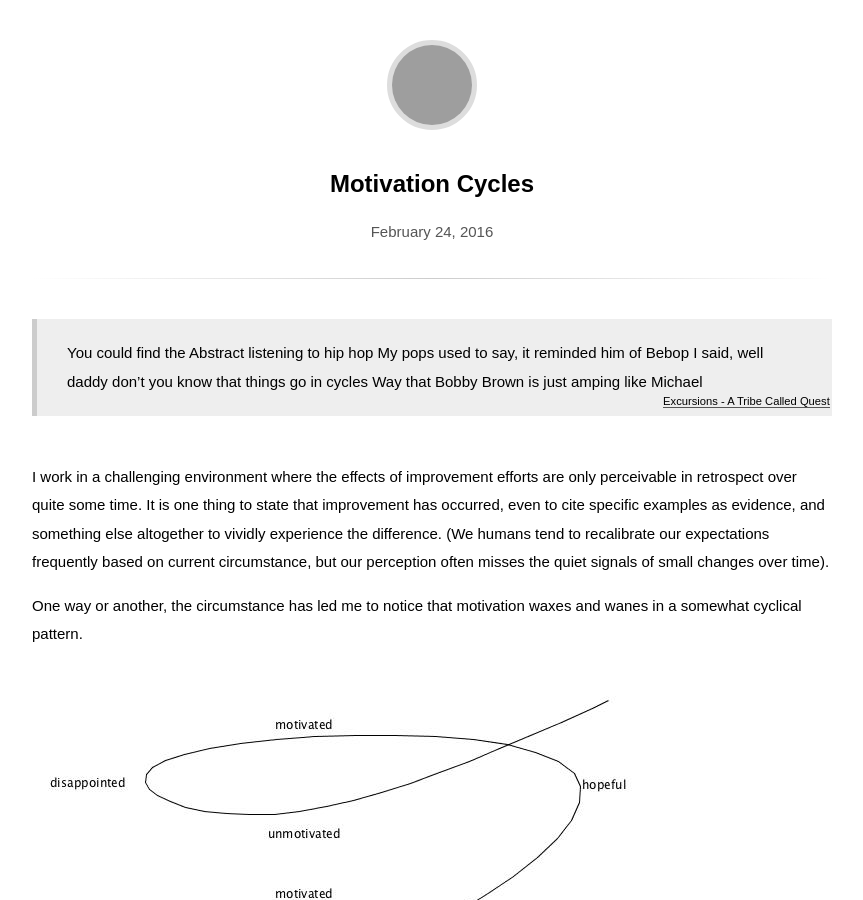
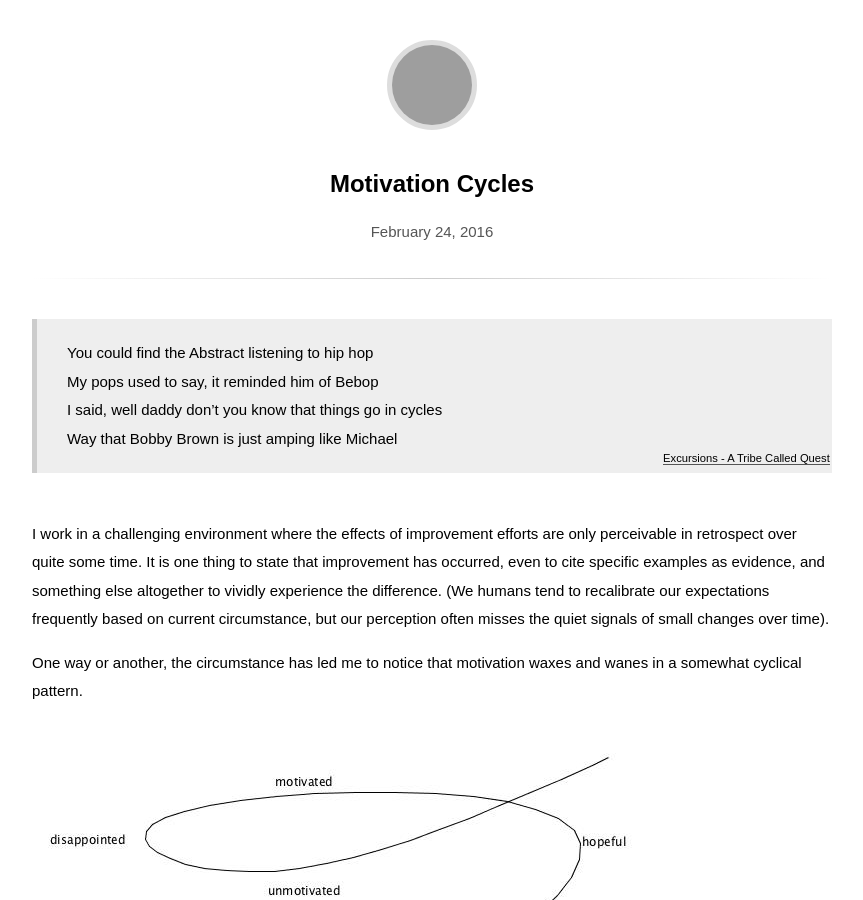
Before and after one commit to bemosior/bemosior.github.io, a Jekyll site: the page built from _posts/2016-02-24-motivation-cycles.md, in a window 1280 px wide and 900 px high. Shown: the whole window, without its empty margins (208-1071 px from the left). Built offline with Jekyll 4.4.1, drawn with Linux system fonts in a browser that asks for light colours; some web fonts are replaced; comment, search, counter and statistics services are not loaded; grey boxes are pictures that could not be loaded.

Commit message:
Trying out that apparently different line break interpretation.

```diff
--- a/_posts/2016-02-24-motivation-cycles.md
+++ b/_posts/2016-02-24-motivation-cycles.md
@@ -5,10 +5,10 @@ updated: 2016-06-26
 ---
 
 
->You could find the Abstract listening to hip hop
->My pops used to say, it reminded him of Bebop
->I said, well daddy don't you know that things go in cycles
->Way that Bobby Brown is just amping like Michael
+>You could find the Abstract listening to hip hop<br/>
+My pops used to say, it reminded him of Bebop<br/>
+I said, well daddy don't you know that things go in cycles<br/>
+Way that Bobby Brown is just amping like Michael
 
 <div class="citation"><a href="https://en.wikipedia.org/wiki/The_Low_End_Theory">Excursions - A Tribe Called Quest</a></div>
 
```
